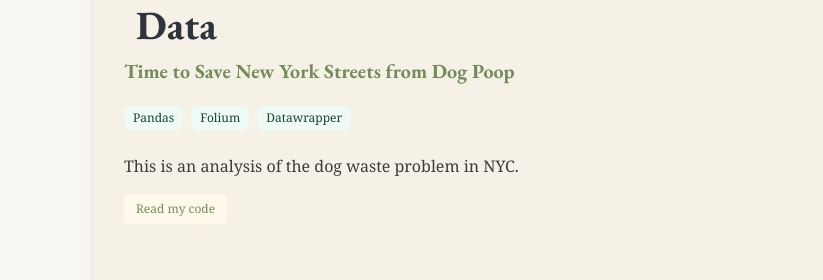
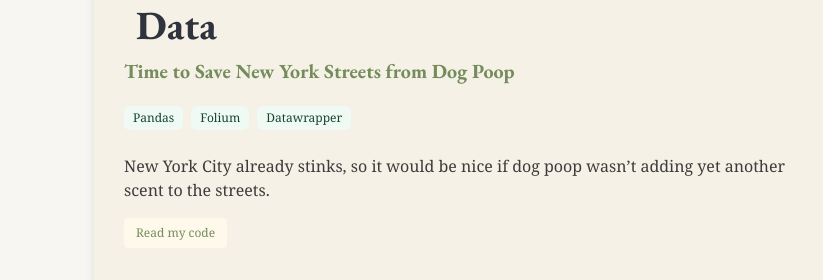
Before and after one commit to tiff-xwang/tiff-xwang.github.io, a plain HTML site: page index.html in a window 1280 px wide. Shown: the part 1290-1570 px from the top of the page, 0-823 px from the left. Drawn offline with nearby package versions, Linux system fonts and the light colour scheme; a web font is replaced by a local one.

Commit message:
Update index.html

```diff
--- a/index.html
+++ b/index.html
@@ -366,7 +366,9 @@
               <span class="tag is-success is-light is-normal">Datawrapper</span>
             </div>
             <div class="content">
-              <p>This is an analysis of the dog waste problem in NYC.</p>
+              <p>New York City already stinks,
+                so it would be nice if dog poop wasn’t adding yet another scent to the streets.
+                </p>
               <button class="button is-warning is-light is-small">
                 <a href="https://github.com/tiff-xwang/Dog-Waste-Problem.git">Read my code</a>
               </button>
```
